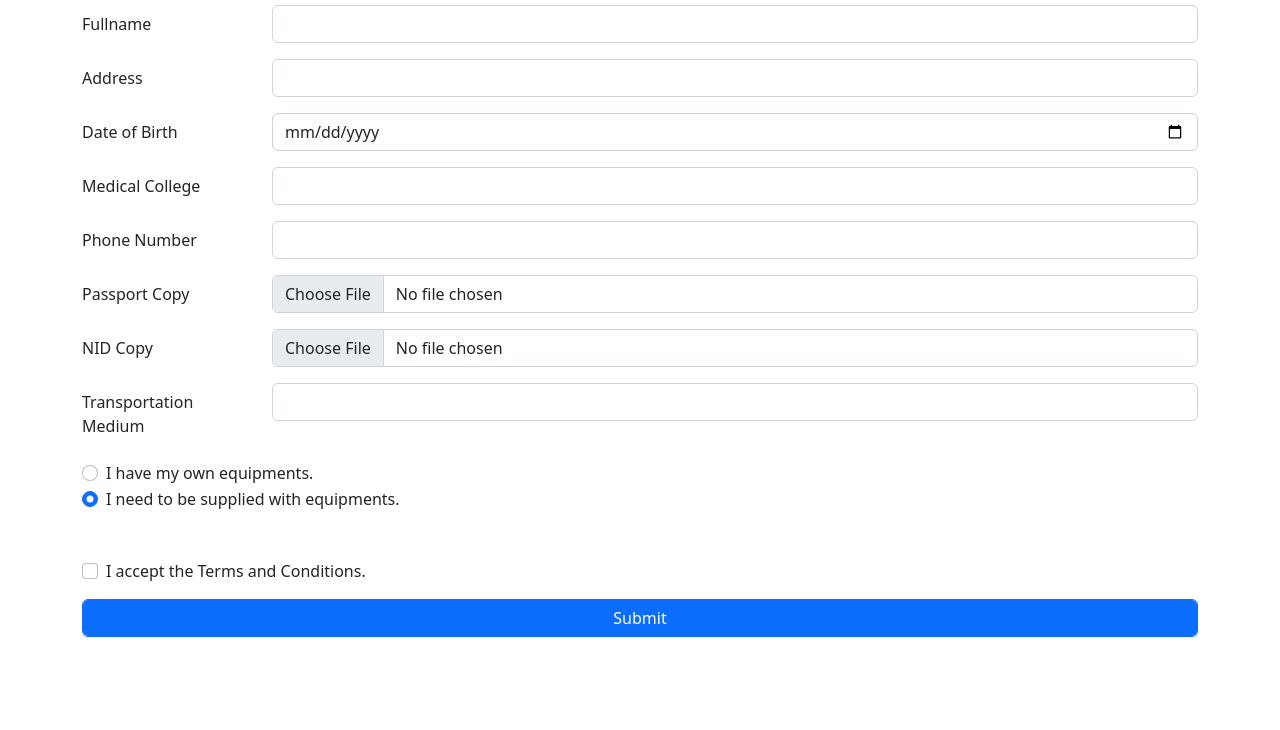
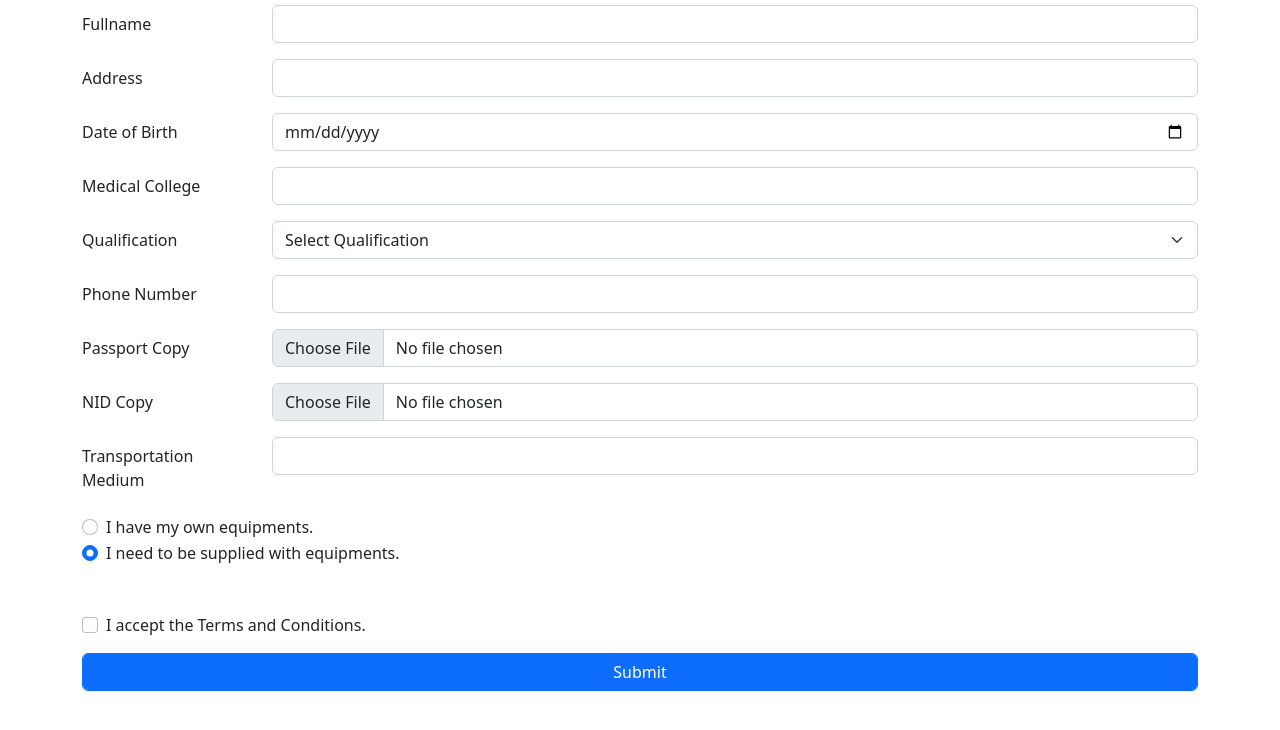
Before and after one commit to rahcodes/fastmed, a plain HTML site: page member_signup.html in a window 1280 px wide. Shown: the part 102-832 px from the top of the page. Before the commit the page ends 800 px from the top, so only its background shows below. Drawn offline with nearby package versions, Linux system fonts and the light colour scheme.

Commit message:
Add files via upload

```diff
--- a/member_signup.html
+++ b/member_signup.html
@@ -64,6 +64,16 @@
                 <label for="college" class="col-sm-2 col-form-label">Medical College</label>
                 <div class="col-sm-10">
                     <input type="text" class="form-control" id="college">
+                </div>
+            </div>
+            <div class="mb-3 row">
+                <label for="qualification" class="col-sm-2 col-form-label">Qualification</label>
+                <div class="col-sm-10">
+                    <select class="form-select" aria-label="Qualification" id="qualification">
+                        <option selected>Select Qualification</option>
+                        <option value="1">MBBS</option>
+                        <option value="2">MD</option>
+                    </select>
                 </div>
             </div>
             <div class="mb-3 row">
```
Also changed, not shown: index.html (+11 -0 lines).
